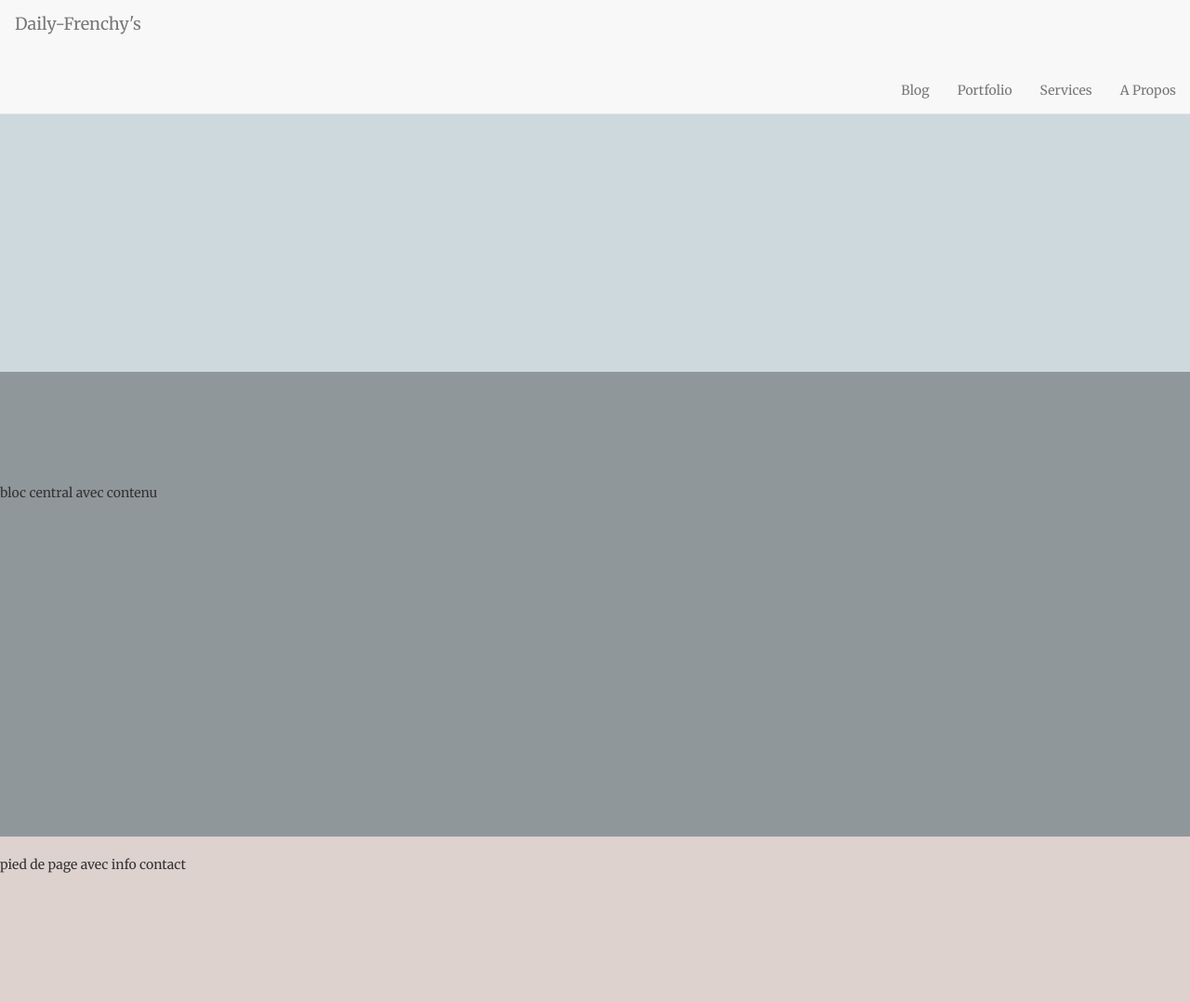
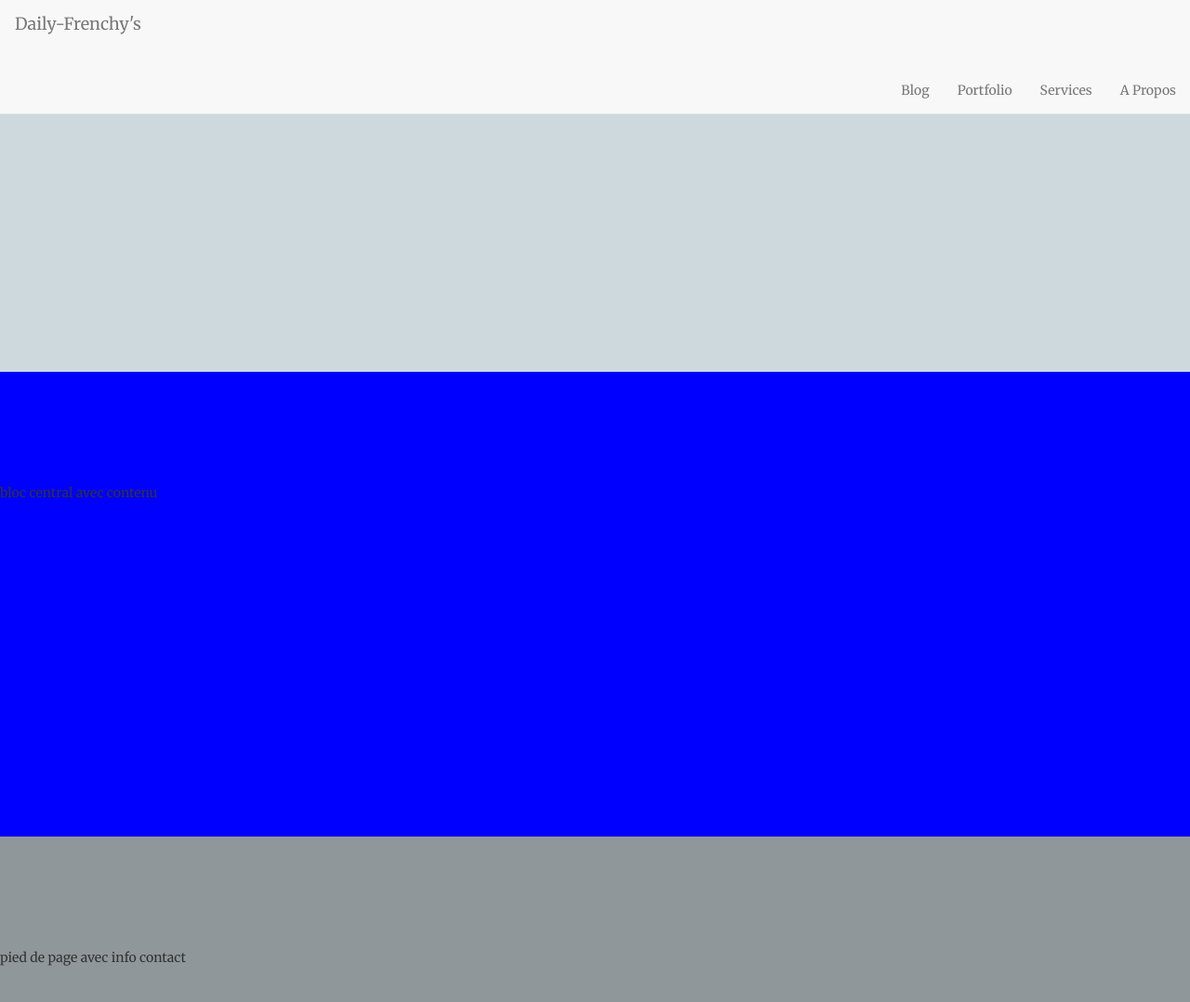
Before and after one commit to dailyfrenchy/news, a Jekyll site: the page built from index.html, in a window 1280 px wide and 1400 px high, scrolled down 100 px. Shown: the top 1078 px of the window at 93% size. Built offline with Jekyll 4.4.1, drawn with Linux system fonts in a browser that asks for light colours; some web fonts are replaced; before the commit the page ends 1040 px from its top, so only the background shows below that.

Commit message:
Update frenchy.css

```diff
--- a/css/frenchy.css
+++ b/css/frenchy.css
@@ -57,7 +57,7 @@
 
 /* bloc pied de page, ou on va disposer la partie contact ect  */
 
-.central {
+.baspage {
     display : flex;
     width: 100%;
     height: 500px;
```
